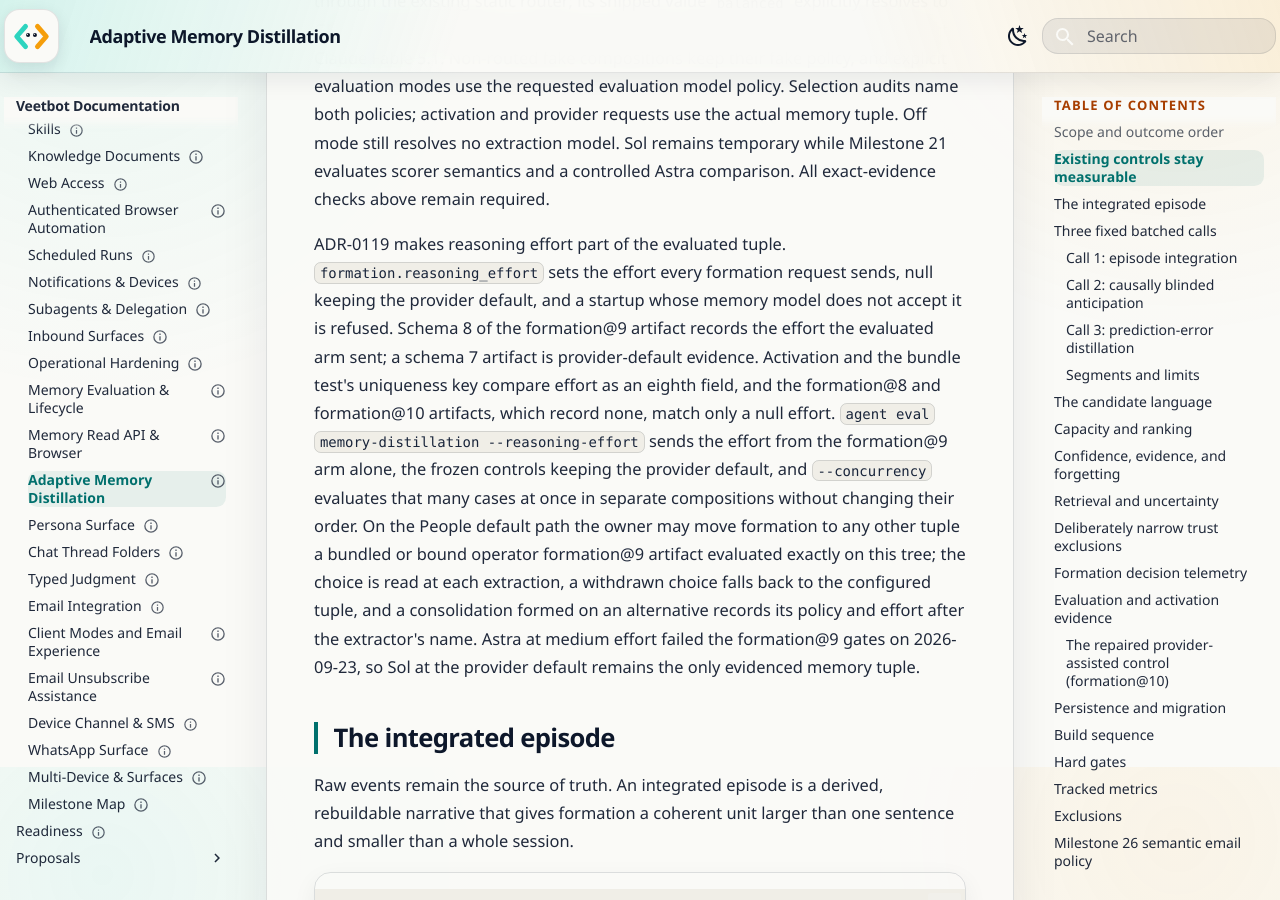
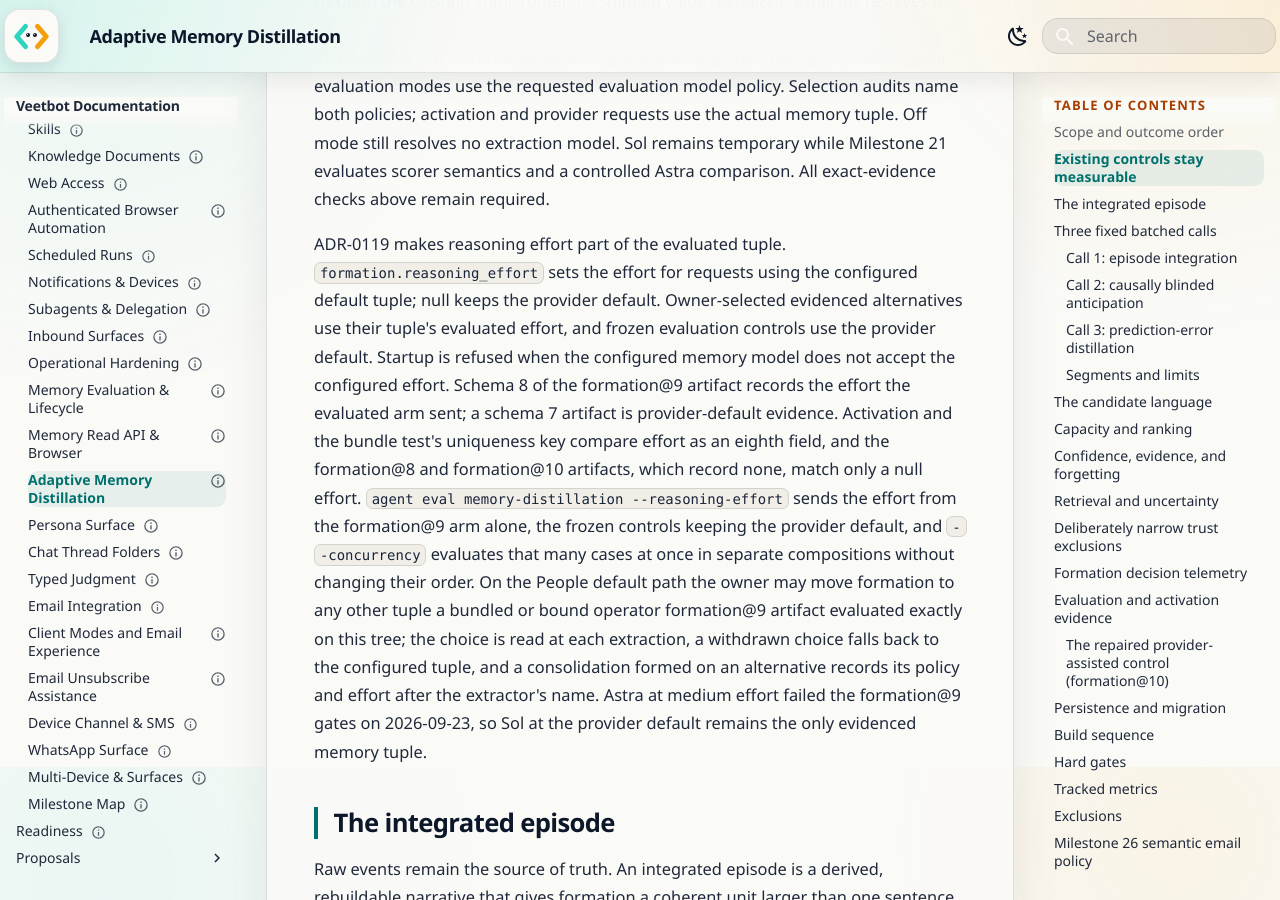
Before and after one commit to avitus/veetbot, an MkDocs documentation site: the page built from docs/plan/adaptive-memory-distillation.md, in a window 1280 px wide and 900 px high, scrolled down 3733 px. Built offline with MkDocs 1.6.1 and Material for MkDocs 9.7.7, drawn with Linux system fonts in a browser that asks for light colours.

Commit message:
fix: address model settings review findings
Reading-Lane: A
Glen-Conversation: 01a0cf70-5ed5-7df0-b33e-2ce1581a3514

```diff
--- a/docs/plan/adaptive-memory-distillation.md
+++ b/docs/plan/adaptive-memory-distillation.md
@@ -147,9 +147,12 @@ Sol remains temporary while Milestone 21 evaluates scorer semantics and a
 controlled Astra comparison. All exact-evidence checks above remain required.
 
 ADR-0119 makes reasoning effort part of the evaluated tuple.
-`formation.reasoning_effort` sets the effort every formation request sends,
-null keeping the provider default, and a startup whose memory model does not
-accept it is refused. Schema 8 of the formation@9 artifact records the effort
+`formation.reasoning_effort` sets the effort for requests using the configured
+default tuple; null keeps the provider default. Owner-selected evidenced
+alternatives use their tuple's evaluated effort, and frozen evaluation controls
+use the provider default. Startup is refused when the configured memory model
+does not accept the configured effort.
+Schema 8 of the formation@9 artifact records the effort
 the evaluated arm sent; a schema 7 artifact is provider-default evidence.
 Activation and the bundle test's uniqueness key compare effort as an eighth
 field, and the formation@8 and formation@10 artifacts, which record none,
--- a/docs/status/citation-ledger.yaml
+++ b/docs/status/citation-ledger.yaml
@@ -319,7 +319,7 @@ citations:
   - cite: "docs/plan/notifications-and-devices.md#docs/plan/multi-device-and-surfaces.md:441"
     excerpt: "## Open questions for review"
     digest: "b6a2adc3e0938fad"
-  - cite: "docs/plan/operational-hardening.md#docs/deployment.md:1053-1056"
+  - cite: "docs/plan/operational-hardening.md#docs/deployment.md:1054-1057"
     excerpt: "This is still a single-server failure domain with no require"
     digest: "f18e7d7e9ebaaad1"
   - cite: "docs/plan/operational-hardening.md#docs/plan/event-log-and-persistence.md:962-973"
--- a/pyproject.toml
+++ b/pyproject.toml
@@ -11,7 +11,7 @@ requires-python = ">=3.12"
 license = { text = "Proprietary" }
 dependencies = [
   "alembic>=1.14,<2",
-  "anthropic>=0.74,<1",
+  "anthropic>=0.79,<1",
   "asyncpg>=0.30,<1",
   "cryptography>=46,<51",
   "fastapi>=0.115,<1",
```
Also changed, not shown: docs/deployment.md (+3 -2 lines), docs/plan/http-api-and-streaming.md (+3 -2 lines), docs/plan/operational-hardening.md (+1 -1 lines), 5 other files.
